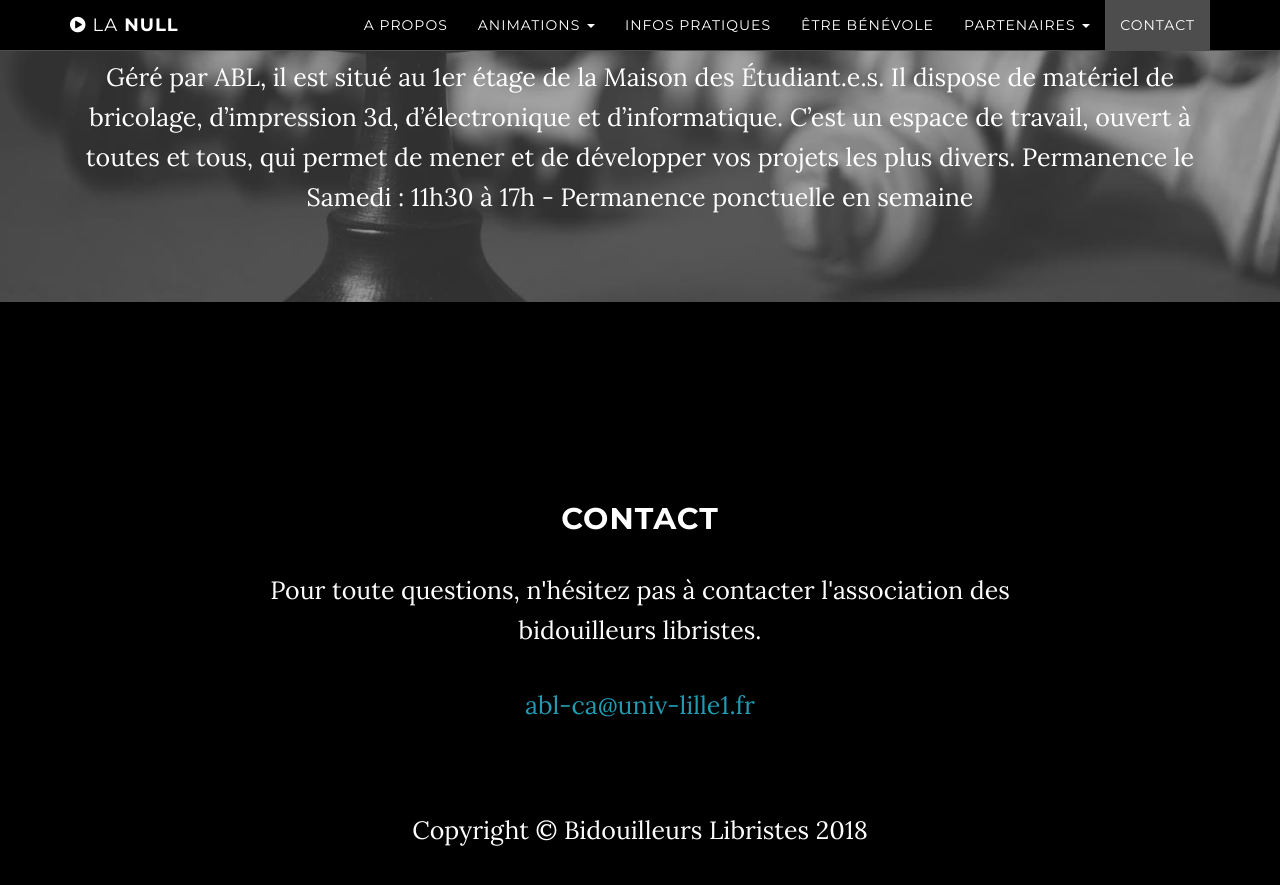
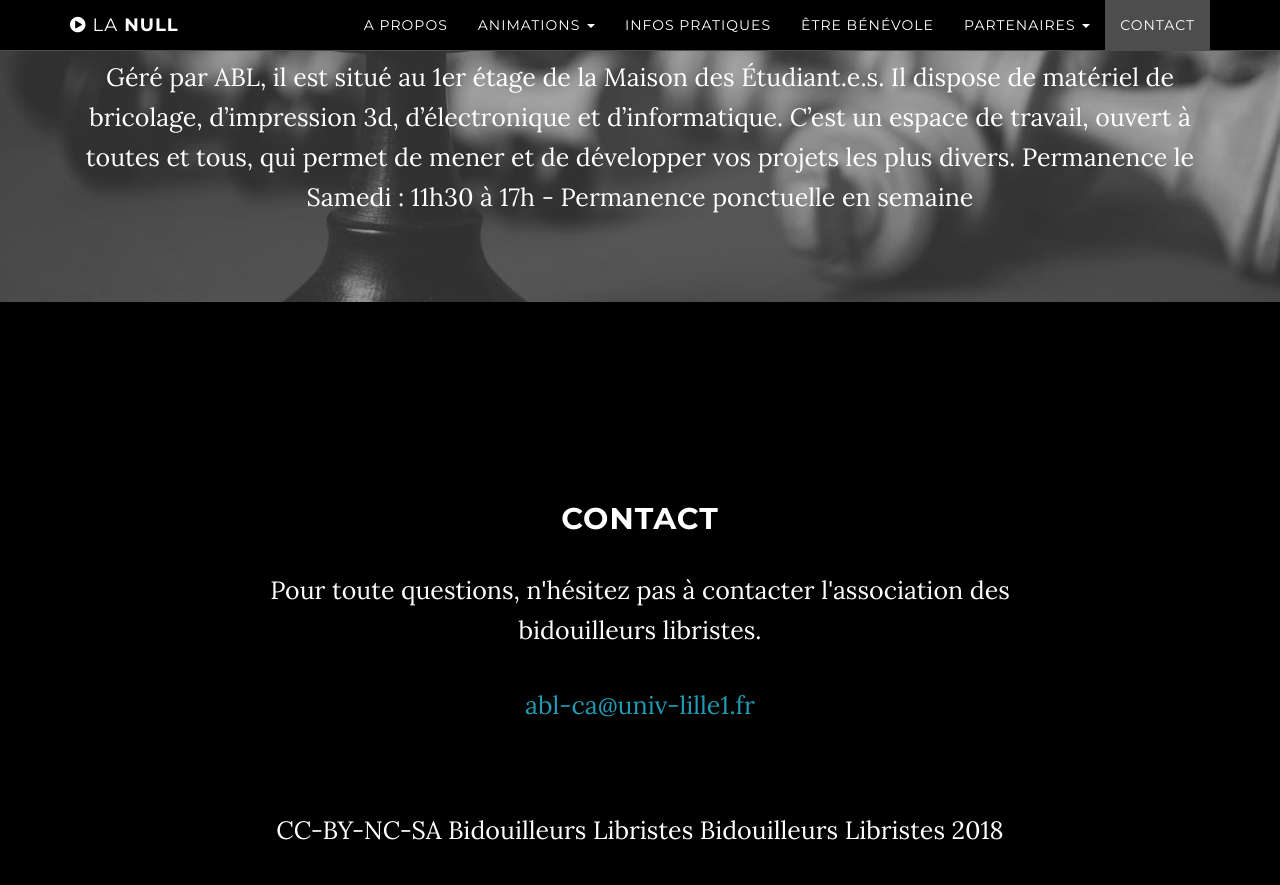
Before and after one commit to bidouilleurslibristes/null.bidouilleurslibristes.github.io, a Jekyll site: the page built from index.md, in a window 1280 px wide and 900 px high, scrolled down 6309 px. Shown: the top 885 px of the window. Built offline with Jekyll 4.4.1, drawn with Linux system fonts in a browser that asks for light colours; our own code applies the rules of GitHub Pages for plain Markdown files.

Commit message:
fix licence

```diff
--- a/_includes/footer.html
+++ b/_includes/footer.html
@@ -1,6 +1,6 @@
     <!-- Footer -->
     <footer>
         <div class="container text-center">
-            <p>Copyright &copy; {{ site.footer }} 20{{ site.time | date: '%y' }}</p>
+            <p>CC-BY-NC-SA Bidouilleurs Libristes {{ site.footer }} 20{{ site.time | date: '%y' }}</p>
         </div>
     </footer>
```
